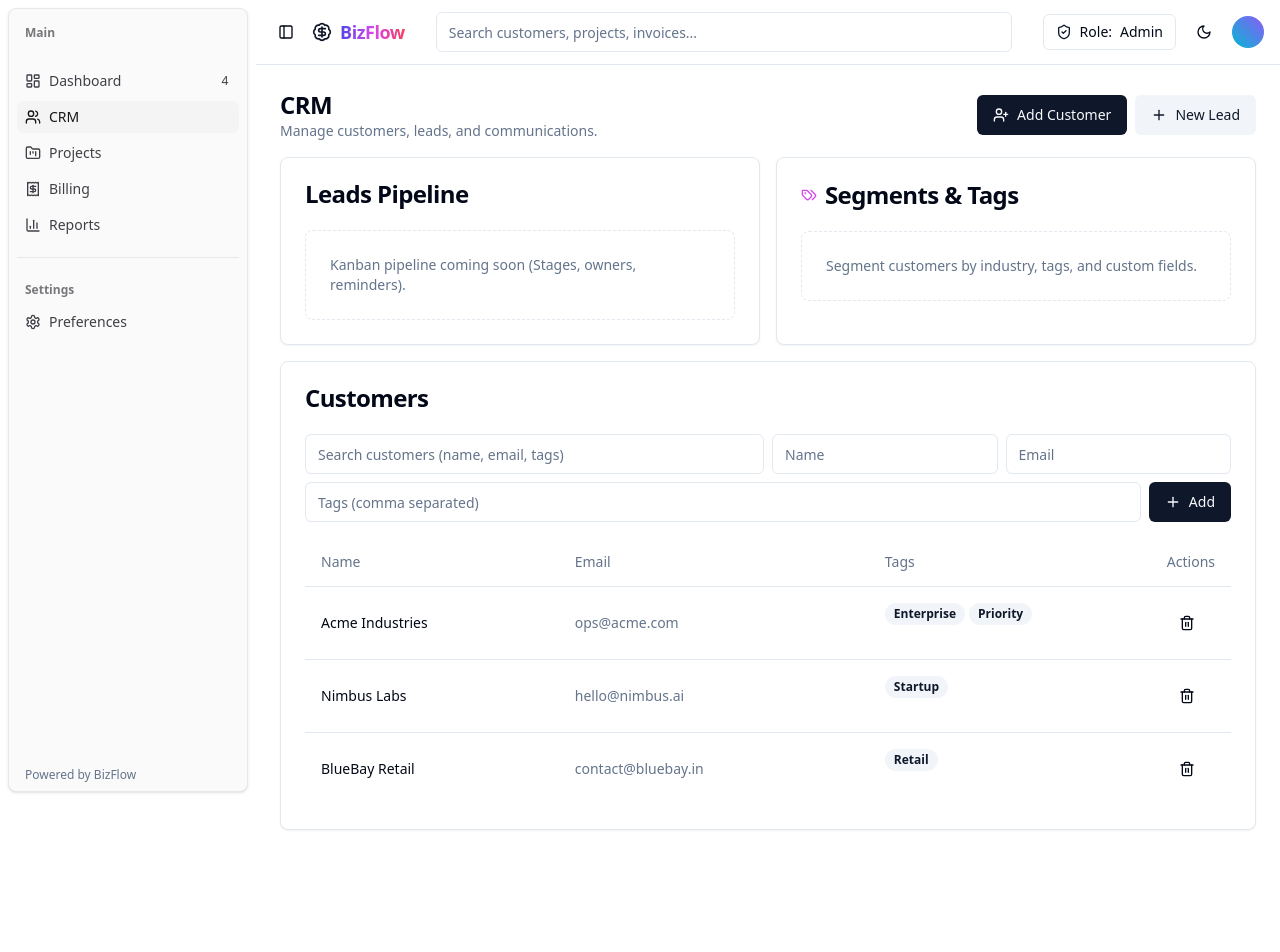
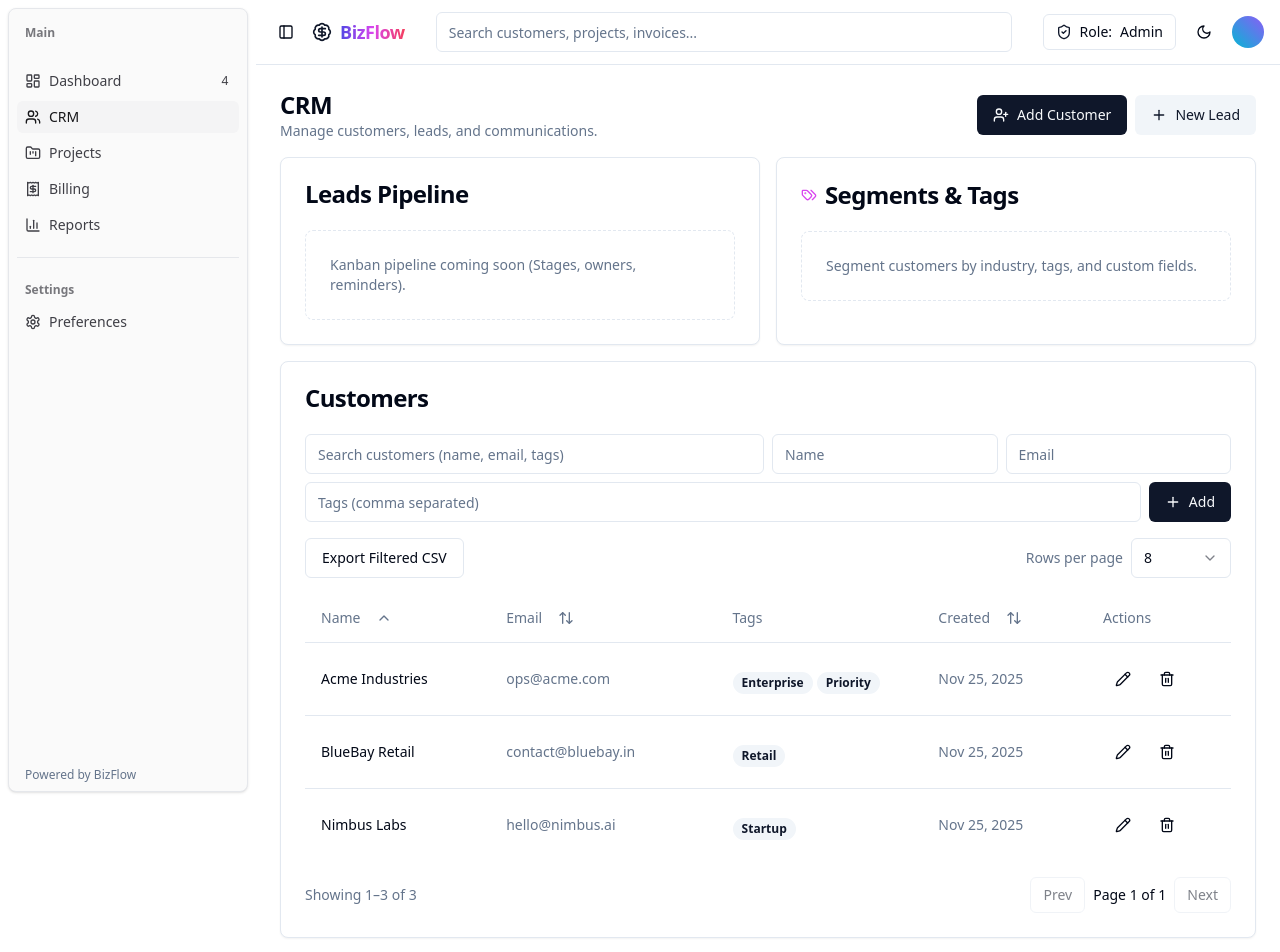
Before and after one commit to Sauravambuskar/BIZFlow-AI-Based-PMP-Software-, a React (Vite) app: page /crm in a window 1280 px wide. Shown: the top 952 px of the page. Before the commit the page ends 854 px from the top, so only its background shows below. Built offline with nearby package versions, Linux system fonts and the light colour scheme.

Commit message:
[dyad] CRM table upgraded with sorting, pagination, inline edit, and CSV export - wrote 1 file(s)

```diff
--- a/src/components/crm/CustomersTable.tsx
+++ b/src/components/crm/CustomersTable.tsx
@@ -6,8 +6,11 @@ import { Table, TableBody, TableCell, TableHead, TableHeader, TableRow } from "@
 import { Input } from "@/components/ui/input";
 import { Button } from "@/components/ui/button";
 import { Badge } from "@/components/ui/badge";
-import { Trash2, Plus } from "lucide-react";
+import { Trash2, Plus, Pencil, Check, X, ArrowUpDown, ChevronUp, ChevronDown } from "lucide-react";
 import { showSuccess } from "@/utils/toast";
+import { Select, SelectContent, SelectItem, SelectTrigger, SelectValue } from "@/components/ui/select";
+import { exportToCsv } from "@/utils/export";
+import { format } from "date-fns";
 
 type Customer = {
   id: string;
@@ -35,9 +38,25 @@ const CustomersTable: React.FC = () => {
   const [email, setEmail] = React.useState("");
   const [tagsInput, setTagsInput] = React.useState("");
 
+  // ADDED: sorting, pagination, and inline edit state
+  const [sortKey, setSortKey] = React.useState<"name" | "email" | "createdAt">("name");
+  const [sortDir, setSortDir] = React.useState<"asc" | "desc">("asc");
+  const [pageSize, setPageSize] = React.useState<number>(8);
+  const [page, setPage] = React.useState<number>(1);
+
+  const [editingId, setEditingId] = React.useState<string | null>(null);
+  const [editName, setEditName] = React.useState("");
+  const [editEmail, setEditEmail] = React.useState("");
+  const [editTags, setEditTags] = React.useState("");
+
   React.useEffect(() => {
     localStorage.setItem(LS_KEY, JSON.stringify(customers));
   }, [customers]);
+
+  // Reset page when filters/sorting/page size changes
+  React.useEffect(() => {
+    setPage(1);
+  }, [query, sortKey, sortDir, pageSize]);
 
   const addCustomer = () => {
     const n = name.trim();
@@ -66,6 +85,16 @@ const CustomersTable: React.FC = () => {
     showSuccess("Customer removed");
   };
 
+  // ADDED: sorting helpers
+  const toggleSort = (key: "name" | "email" | "createdAt") => {
+    if (sortKey === key) {
+      setSortDir((d) => (d === "asc" ? "desc" : "asc"));
+    } else {
+      setSortKey(key);
+      setSortDir("asc");
+    }
+  };
+
   const filtered = customers.filter((c) => {
     if (!query.trim()) return true;
     const q = query.toLowerCase();
@@ -76,12 +105,86 @@ const CustomersTable: React.FC = () => {
     );
   });
 
+  const sorted = React.useMemo(() => {
+    const arr = [...filtered];
+    arr.sort((a, b) => {
+      let av: string = "";
+      let bv: string = "";
+      if (sortKey === "name") {
+        av = a.name.toLowerCase();
+        bv = b.name.toLowerCase();
+      } else if (sortKey === "email") {
+        av = a.email.toLowerCase();
+        bv = b.email.toLowerCase();
+      } else {
+        // createdAt
+        av = a.createdAt;
+        bv = b.createdAt;
+      }
+      const cmp = av < bv ? -1 : av > bv ? 1 : 0;
+      return sortDir === "asc" ? cmp : -cmp;
+    });
+    return arr;
+  }, [filtered, sortKey, sortDir]);
+
+  // Pagination
+  const total = sorted.length;
+  const pageCount = Math.max(1, Math.ceil(total / pageSize));
+  const start = (page - 1) * pageSize;
+  const end = Math.min(total, start + pageSize);
+  const pageRows = sorted.slice(start, end);
+
+  // Inline editing
+  const startEdit = (c: Customer) => {
+    setEditingId(c.id);
+    setEditName(c.name);
+    setEditEmail(c.email);
+    setEditTags(c.tags.join(", "));
+  };
+
+  const cancelEdit = () => {
+    setEditingId(null);
+    setEditName("");
+    setEditEmail("");
+    setEditTags("");
+  };
+
+  const saveEdit = () => {
+    if (!editingId) return;
+    const n = editName.trim();
+    const e = editEmail.trim();
+    if (!n || !e) return;
+    const newTags = editTags
+      .split(",")
+      .map((t) => t.trim())
+      .filter(Boolean);
+    setCustomers((prev) =>
+      prev.map((c) =>
+        c.id === editingId ? { ...c, name: n, email: e, tags: newTags } : c,
+      ),
+    );
+    showSuccess("Customer updated");
+    cancelEdit();
+  };
+
+  // Export filtered (sorted) list
+  const exportFiltered = () => {
+    const rows = sorted.map((c) => ({
+      name: c.name,
+      email: c.email,
+      tags: c.tags.join(", "),
+      createdAt: c.createdAt,
+    }));
+    exportToCsv("customers-filtered.csv", rows);
+  };
+
   return (
     <Card>
       <CardHeader>
         <CardTitle>Customers</CardTitle>
       </CardHeader>
       <CardContent className="space-y-4">
+        {/* Top controls: search, add new */}
         <div className="grid gap-2 sm:grid-cols-2">
           <Input
             placeholder="Search customers (name, email, tags)"
@@ -116,23 +219,116 @@ const CustomersTable: React.FC = () => {
           </div>
         </div>
 
+        {/* Secondary toolbar: export and page size */}
+        <div className="flex flex-col gap-2 sm:flex-row sm:items-center sm:justify-between">
+          <Button variant="outline" onClick={exportFiltered} className="w-full sm:w-auto">
+            Export Filtered CSV
+          </Button>
+          <div className="flex items-center gap-2">
+            <span className="text-sm text-muted-foreground">Rows per page</span>
+            <Select
+              value={String(pageSize)}
+              onValueChange={(v) => setPageSize(Number(v))}
+            >
+              <SelectTrigger className="w-[100px]">
+                <SelectValue placeholder={pageSize} />
+              </SelectTrigger>
+              <SelectContent>
+                <SelectItem value="5">5</SelectItem>
+                <SelectItem value="8">8</SelectItem>
+                <SelectItem value="10">10</SelectItem>
+                <SelectItem value="20">20</SelectItem>
+              </SelectContent>
+            </Select>
+          </div>
+        </div>
+
         <div className="overflow-x-auto">
           <Table>
             <TableHeader>
               <TableRow>
-                <TableHead className="min-w-[180px]">Name</TableHead>
-                <TableHead className="min-w-[220px]">Email</TableHead>
+                <TableHead className="min-w-[180px]">
+                  <Button
+                    variant="ghost"
+                    size="sm"
+                    className="px-0 font-medium"
+                    onClick={() => toggleSort("name")}
+                  >
+                    Name
+                    {sortKey !== "name" ? (
+                      <ArrowUpDown className="ml-2 h-4 w-4 text-muted-foreground" />
+                    ) : sortDir === "asc" ? (
+                      <ChevronUp className="ml-2 h-4 w-4" />
+                    ) : (
+                      <ChevronDown className="ml-2 h-4 w-4" />
+                    )}
+                  </Button>
+                </TableHead>
+                <TableHead className="min-w-[220px]">
+                  <Button
+                    variant="ghost"
+                    size="sm"
+                    className="px-0 font-medium"
+                    onClick={() => toggleSort("email")}
+                  >
+                    Email
+                    {sortKey !== "email" ? (
+                      <ArrowUpDown className="ml-2 h-4 w-4 text-muted-foreground" />
+                    ) : sortDir === "asc" ? (
+                      <ChevronUp className="ml-2 h-4 w-4" />
+                    ) : (
+                      <ChevronDown className="ml-2 h-4 w-4" />
+                    )}
+                  </Button>
+                </TableHead>
                 <TableHead className="min-w-[200px]">Tags</TableHead>
-                <TableHead className="w-20">Actions</TableHead>
+                <TableHead className="min-w-[160px]">
+                  <Button
+                    variant="ghost"
+                    size="sm"
+                    className="px-0 font-medium"
+                    onClick={() => toggleSort("createdAt")}
+                  >
+                    Created
+                    {sortKey !== "createdAt" ? (
+                      <ArrowUpDown className="ml-2 h-4 w-4 text-muted-foreground" />
+                    ) : sortDir === "asc" ? (
+                      <ChevronUp className="ml-2 h-4 w-4" />
+                    ) : (
+                      <ChevronDown className="ml-2 h-4 w-4" />
+                    )}
+                  </Button>
+                </TableHead>
+                <TableHead className="w-36">Actions</TableHead>
               </TableRow>
             </TableHeader>
             <TableBody>
-              {filtered.map((c) => (
+              {pageRows.map((c) => {
+                const isEditing = editingId === c.id;
+                return (
                   <TableRow key={c.id}>
-                  <TableCell className="font-medium">{c.name}</TableCell>
-                  <TableCell className="text-muted-foreground">{c.email}</TableCell>
+                    <TableCell className="font-medium">
+                      {isEditing ? (
+                        <Input value={editName} onChange={(e) => setEditName(e.target.value)} />
+                      ) : (
+                        c.name
+                      )}
+                    </TableCell>
+                    <TableCell className="text-muted-foreground">
+                      {isEditing ? (
+                        <Input type="email" value={editEmail} onChange={(e) => setEditEmail(e.target.value)} />
+                      ) : (
+                        c.email
+                      )}
+                    </TableCell>
                     <TableCell className="flex flex-wrap gap-1">
-                    {c.tags.length === 0 ? (
+                      {isEditing ? (
+                        <Input
+                          placeholder="tag1, tag2"
+                          value={editTags}
+                          onChange={(e) => setEditTags(e.target.value)}
+                        />
+                      ) : c.tags.length === 0 ? (
                         <span className="text-xs text-muted-foreground">—</span>
                       ) : (
                         c.tags.map((t, i) => (
@@ -142,7 +338,29 @@ const CustomersTable: React.FC = () => {
                         ))
                       )}
                     </TableCell>
-                  <TableCell>
+                    <TableCell className="text-muted-foreground">
+                      {format(new Date(c.createdAt), "MMM d, yyyy")}
+                    </TableCell>
+                    <TableCell className="flex items-center gap-1">
+                      {isEditing ? (
+                        <>
+                          <Button variant="ghost" size="icon" aria-label="Save" onClick={saveEdit}>
+                            <Check className="h-4 w-4" />
+                          </Button>
+                          <Button variant="ghost" size="icon" aria-label="Cancel" onClick={cancelEdit}>
+                            <X className="h-4 w-4" />
+                          </Button>
+                        </>
+                      ) : (
+                        <>
+                          <Button
+                            variant="ghost"
+                            size="icon"
+                            aria-label="Edit"
+                            onClick={() => startEdit(c)}
+                          >
+                            <Pencil className="h-4 w-4" />
+                          </Button>
                           <Button
                             variant="ghost"
                             size="icon"
@@ -151,12 +369,15 @@ const CustomersTable: React.FC = () => {
                           >
                             <Trash2 className="h-4 w-4" />
                           </Button>
+                        </>
+                      )}
                     </TableCell>
                   </TableRow>
-              ))}
-              {filtered.length === 0 && (
+                );
+              })}
+              {pageRows.length === 0 && (
                 <TableRow>
-                  <TableCell colSpan={4} className="text-center text-sm text-muted-foreground">
+                  <TableCell colSpan={5} className="text-center text-sm text-muted-foreground">
                     No customers match your search.
                   </TableCell>
                 </TableRow>
@@ -164,6 +385,34 @@ const CustomersTable: React.FC = () => {
             </TableBody>
           </Table>
         </div>
+
+        {/* Pagination */}
+        <div className="flex flex-col items-center justify-between gap-2 sm:flex-row">
+          <div className="text-sm text-muted-foreground">
+            Showing {total === 0 ? 0 : start + 1}–{end} of {total}
+          </div>
+          <div className="flex items-center gap-2">
+            <Button
+              variant="outline"
+              size="sm"
+              onClick={() => setPage((p) => Math.max(1, p - 1))}
+              disabled={page <= 1}
+            >
+              Prev
+            </Button>
+            <div className="text-sm">
+              Page {page} of {pageCount}
+            </div>
+            <Button
+              variant="outline"
+              size="sm"
+              onClick={() => setPage((p) => Math.min(pageCount, p + 1))}
+              disabled={page >= pageCount}
+            >
+              Next
+            </Button>
+          </div>
+        </div>
       </CardContent>
     </Card>
   );
```
Lines whose indentation alone changed are shown as unchanged.
